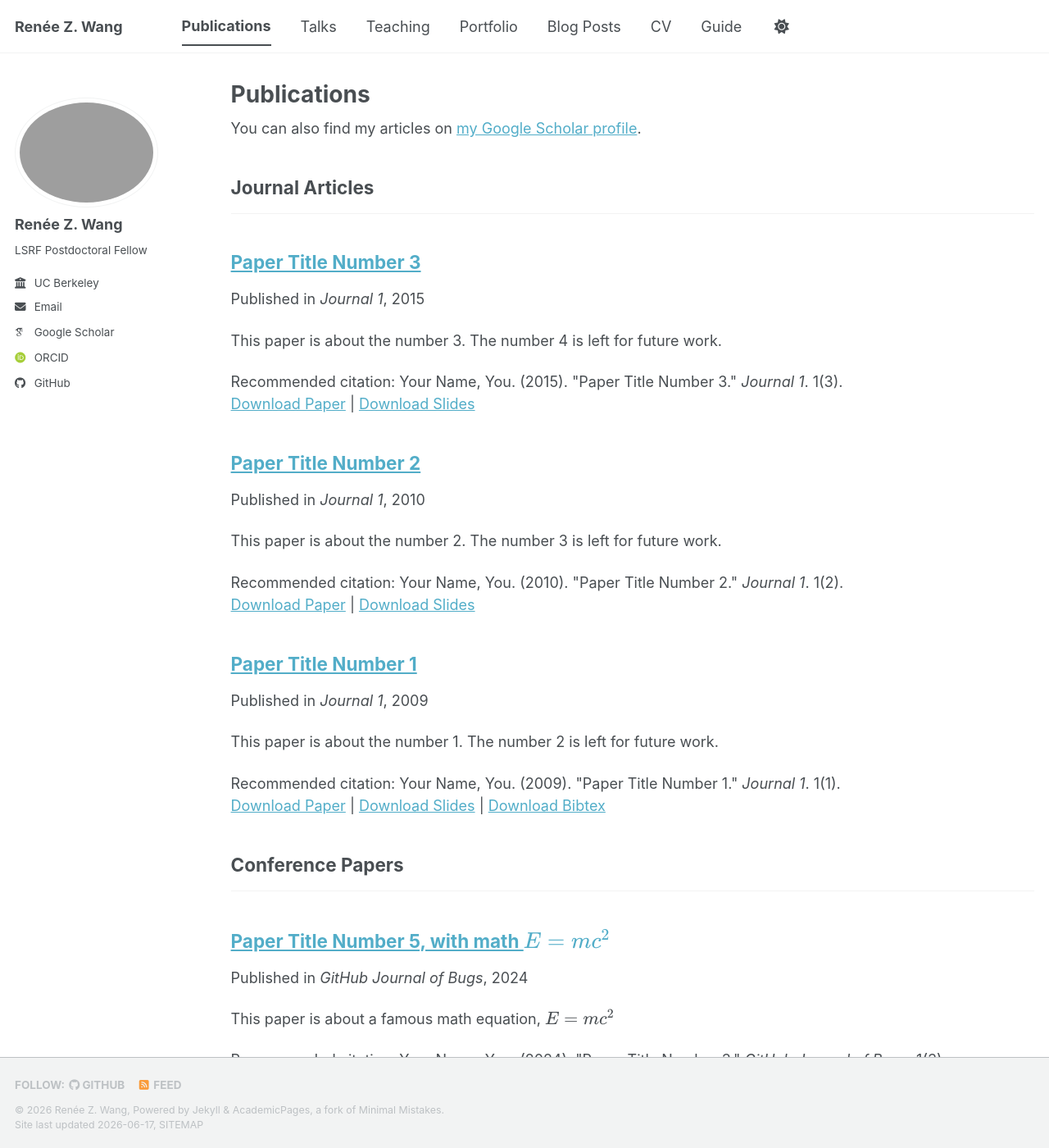
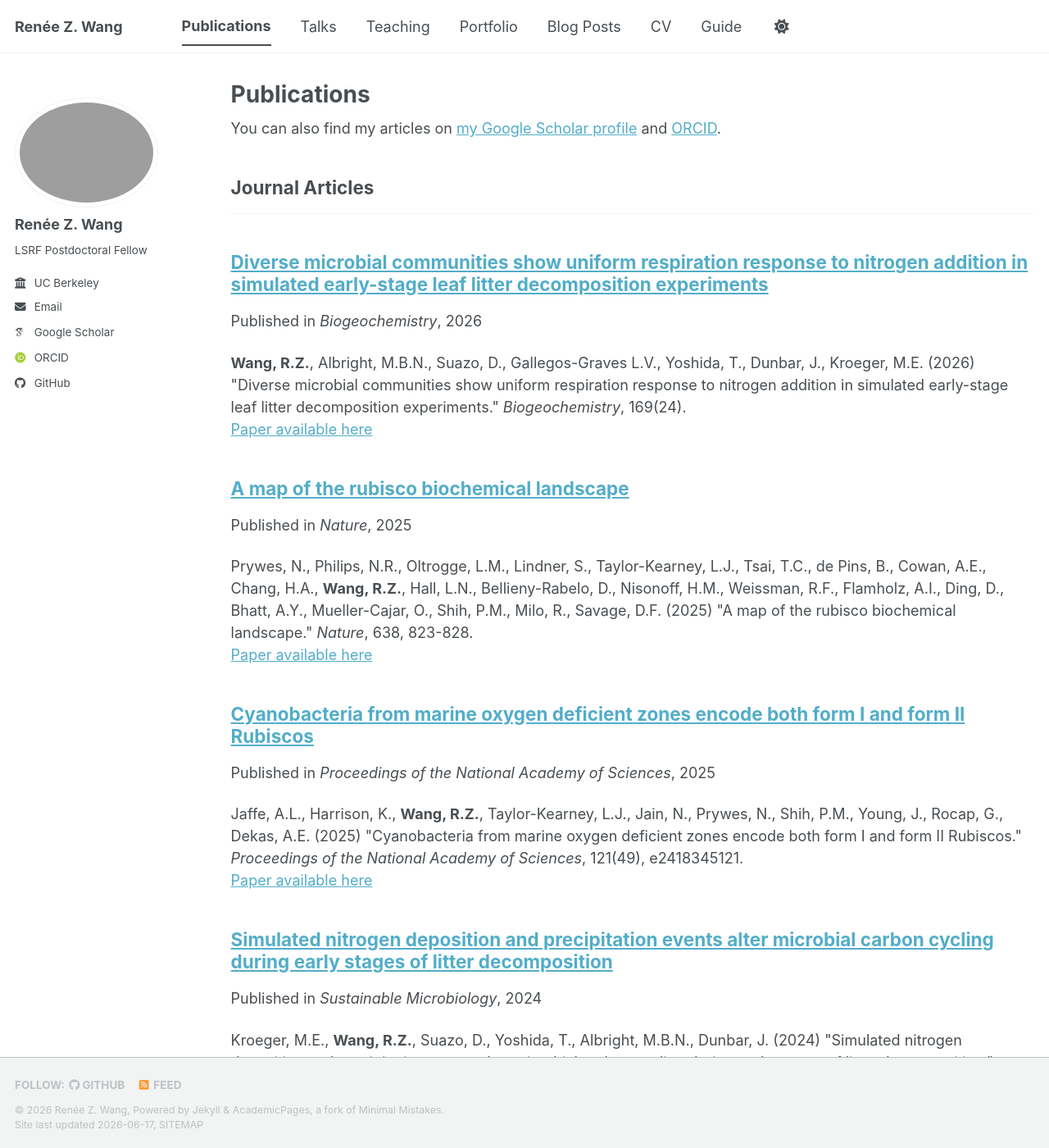
Before and after one commit to reneezwang/reneezwang.github.io, a Jekyll site: the page built from _pages/publications.html, in a window 1280 px wide and 1400 px high. Shown: the whole window at 82% size. Built offline with Jekyll 4.4.1, drawn with Linux system fonts in a browser that asks for light colours; some web fonts are replaced; a script bundle is joined from its source files by our own code; library files that are not in the unit come from our copies; some of the changed text lies outside the part shown.

Commit message:
Update publications page

```diff
--- a/_includes/archive-single.html
+++ b/_includes/archive-single.html
@@ -46,32 +46,32 @@
          <p class="page__date"><strong><i class="fa fa-fw fa-calendar" aria-hidden="true"></i> {{ site.data.ui-text[site.locale].date_label | default: "Published:" }}</strong> <time datetime="{{ post.date | default: "1900-01-01" | date_to_xmlschema }}">{{ post.date | default: "1900-01-01" | date: "%B %d, %Y" }}</time></p>
         {% endif %}
 
-    {% if post.excerpt and site.read_more != 'enabled' %}
+    {% if post.collection != 'publications' and post.excerpt and site.read_more != 'enabled' %}
     <p class="archive__item-excerpt" itemprop="description">{{ post.excerpt | markdownify }}</p>
-    {% elsif post.excerpt and site.read_more == 'enabled' %}
+    {% elsif post.collection != 'publications' and post.excerpt and site.read_more == 'enabled' %}
     <p class="archive__item-excerpt" itemprop="description"><p>{{ post.excerpt | markdownify | remove: '<p>' | remove: '</p>' }}<strong><a href="{{ base_path }}{{ post.url }}" rel="permalink"> Read more</a></strong></p></p>
     {% endif %}
 
     {% if post.citation and post.paperurl and post.slidesurl and post.bibtexurl %}
-      <p>Recommended citation: {{ post.citation }}<br /><a href="{{ post.paperurl }}">Download Paper</a> | <a href="{{ post.slidesurl }}">Download Slides</a> | <a href="{{ post.bibtexurl }}">Download Bibtex</a></p>
+      <p>{{ post.citation }}<br /><a href="{{ post.paperurl }}">Paper available here</a> | <a href="{{ post.slidesurl }}">Download Slides</a> | <a href="{{ post.bibtexurl }}">Download Bibtex</a></p>
     {% elsif post.citation and post.paperurl and post.slidesurl %}
-      <p>Recommended citation: {{ post.citation }}<br /><a href="{{ post.paperurl }}">Download Paper</a> | <a href="{{ post.slidesurl }}">Download Slides</a></p>
+      <p>{{ post.citation }}<br /><a href="{{ post.paperurl }}">Paper available here</a> | <a href="{{ post.slidesurl }}">Download Slides</a></p>
     {% elsif post.citation and post.paperurl and post.bibtexurl %}
-      <p>Recommended citation: {{ post.citation }}<br /><a href="{{ post.paperurl }}">Download Paper</a> | <a href="{{ post.bibtexurl }}">Download Bibtex</a></p>
+      <p>{{ post.citation }}<br /><a href="{{ post.paperurl }}">Paper available here</a> | <a href="{{ post.bibtexurl }}">Download Bibtex</a></p>
     {% elsif post.citation and post.paperurl %}
-      <p>Recommended citation: {{ post.citation }}<br /><a href="{{ post.paperurl }}">Download Paper</a></p>
+      <p>{{ post.citation }}<br /><a href="{{ post.paperurl }}">Paper available here</a></p>
     {% elsif post.citation and post.slidesurl and post.bibtexurl %}
-      <p>Recommended citation: {{ post.citation }}<br /><a href="{{ post.slidesurl }}">Download Slides</a> | <a href="{{ post.bibtexurl}}">Download Bibtex</a></p>
+      <p>{{ post.citation }}<br /><a href="{{ post.slidesurl }}">Download Slides</a> | <a href="{{ post.bibtexurl}}">Download Bibtex</a></p>
     {% elsif post.citation and post.slidesurl %}
-      <p>Recommended citation: {{ post.citation }}<br /><a href="{{ post.slidesurl }}">Download Slides</a></p>
+      <p>{{ post.citation }}<br /><a href="{{ post.slidesurl }}">Download Slides</a></p>
     {% elsif post.citation and post.bibtexurl %}
-      <p>Recommended citation: {{ post.citation }}<br /><a href="{{ post.bibtexurl }}">Download Bibtex</a></p>
+      <p>{{ post.citation }}<br /><a href="{{ post.bibtexurl }}">Download Bibtex</a></p>
     {% elsif post.citation %}
-      <p>Recommended citation: {{ post.citation }}</p>
+      <p>{{ post.citation }}</p>
     {% elsif post.paperurl and post.bibtexurl %}
-      <p><a href="{{ post.paperurl }}">Download Paper</a> | <a href="{{ post.bibtexurl }}">Download Bibtex</a></p>
+      <p><a href="{{ post.paperurl }}">Paper available here</a> | <a href="{{ post.bibtexurl }}">Download Bibtex</a></p>
     {% elsif post.paperurl %}
-      <p><a href="{{ post.paperurl }}">Download Paper</a></p>
+      <p><a href="{{ post.paperurl }}">Paper available here</a></p>
     {% elsif post.slidesurl and post.bibtexurl %}
       <p><a href="{{ post.slidesurl }}">Download Slides</a> | <a href="{{ post.bibtexurl }}">Download Bibtex</a></p>
     {% elsif post.slidesurl %}
--- a/_pages/publications.html
+++ b/_pages/publications.html
@@ -6,7 +6,7 @@ author_profile: true
 ---
 
 {% if site.author.googlescholar %}
-  <div class="wordwrap">You can also find my articles on <a href="{{site.author.googlescholar}}">my Google Scholar profile</a>.</div>
+  <div class="wordwrap">You can also find my articles on <a href="{{site.author.googlescholar}}">my Google Scholar profile</a> and <a href="https://orcid.org/0000-0003-3994-3244">ORCID</a>.</div>
 {% endif %}
 
 {% include base_path %}
--- a/_publications/2009-10-01-paper-title-number-1.md
+++ /dev/null
@@ -1,14 +0,0 @@
----
-title: "Paper Title Number 1"
-collection: publications
-category: manuscripts
-permalink: /publication/2009-10-01-paper-title-number-1
-excerpt: 'This paper is about the number 1. The number 2 is left for future work.'
-date: 2009-10-01
-venue: 'Journal 1'
-slidesurl: 'https://academicpages.github.io/files/slides1.pdf'
-paperurl: 'https://academicpages.github.io/files/paper1.pdf'
-bibtexurl: 'https://academicpages.github.io/files/bibtex1.bib'
-citation: 'Your Name, You. (2009). &quot;Paper Title Number 1.&quot; <i>Journal 1</i>. 1(1).'
----
-The contents above will be part of a list of publications, if the user clicks the link for the publication than the contents of section will be rendered as a full page, allowing you to provide more information about the paper for the reader. When publications are displayed as a single page, the contents of the above "citation" field will automatically be included below this section in a smaller font.
--- a/_publications/2010-10-01-paper-title-number-2.md
+++ /dev/null
@@ -1,14 +0,0 @@
----
-title: "Paper Title Number 2"
-collection: publications
-category: manuscripts
-permalink: /publication/2010-10-01-paper-title-number-2
-excerpt: 'This paper is about the number 2. The number 3 is left for future work.'
-date: 2010-10-01
-venue: 'Journal 1'
-slidesurl: 'https://academicpages.github.io/files/slides2.pdf'
-paperurl: 'https://academicpages.github.io/files/paper2.pdf'
-citation: 'Your Name, You. (2010). &quot;Paper Title Number 2.&quot; <i>Journal 1</i>. 1(2).'
----
-
-The contents above will be part of a list of publications, if the user clicks the link for the publication than the contents of section will be rendered as a full page, allowing you to provide more information about the paper for the reader. When publications are displayed as a single page, the contents of the above "citation" field will automatically be included below this section in a smaller font.
--- a/_publications/2015-10-01-paper-title-number-3.md
+++ /dev/null
@@ -1,14 +0,0 @@
----
-title: "Paper Title Number 3"
-collection: publications
-category: manuscripts
-permalink: /publication/2015-10-01-paper-title-number-3
-excerpt: 'This paper is about the number 3. The number 4 is left for future work.'
-date: 2015-10-01
-venue: 'Journal 1'
-slidesurl: 'https://academicpages.github.io/files/slides3.pdf'
-paperurl: 'https://academicpages.github.io/files/paper3.pdf'
-citation: 'Your Name, You. (2015). &quot;Paper Title Number 3.&quot; <i>Journal 1</i>. 1(3).'
----
-
-The contents above will be part of a list of publications, if the user clicks the link for the publication than the contents of section will be rendered as a full page, allowing you to provide more information about the paper for the reader. When publications are displayed as a single page, the contents of the above "citation" field will automatically be included below this section in a smaller font.
--- /dev/null
+++ b/_publications/2016-05-01-source-to-sink-lignin-composition.md
@@ -0,0 +1,12 @@
+---
+title: "Source to sink: Evolution of lignin composition in the Madre de Dios River system with connection to the Amazon basin and offshore"
+collection: publications
+category: manuscripts
+permalink: /publication/2016-05-01-source-to-sink-lignin-composition
+date: 2016-05-01
+venue: "Journal of Geophysical Research: Biogeosciences"
+paperurl: "https://doi.org/10.1002/2016JG003323"
+citation: "Feng, X., Feakins, S.J., Liu, Z., Ponton, C., <strong>Wang, R.Z.</strong>, Karkabi, E., Galy, V., Berelson, W.M., Nottingham, A.T., Meir, P. and West, A.J. (2016) &quot;Source to sink: Evolution of lignin composition in the Madre de Dios River system with connection to the Amazon basin and offshore.&quot; <i>Journal of Geophysical Research: Biogeosciences</i>, 121(5), 1316-1338."
+---
+
+Feng, X., Feakins, S.J., Liu, Z., Ponton, C., <strong>Wang, R.Z.</strong>, Karkabi, E., Galy, V., Berelson, W.M., Nottingham, A.T., Meir, P. and West, A.J. (2016) "Source to sink: Evolution of lignin composition in the Madre de Dios River system with connection to the Amazon basin and offshore." <i>Journal of Geophysical Research: Biogeosciences</i>, 121(5), 1316-1338. https://doi.org/10.1002/2016JG003323
--- /dev/null
+++ b/_publications/2023-04-01-bacterial-form-i-rubisco.md
@@ -0,0 +1,12 @@
+---
+title: "A bacterial form I' Rubisco has a smaller carbon isotope fractionation than its form I counterpart"
+collection: publications
+category: manuscripts
+permalink: /publication/2023-04-01-bacterial-form-i-rubisco
+date: 2023-04-01
+venue: "Biomolecules"
+paperurl: "https://doi.org/10.3390/biom13040596"
+citation: "<strong>Wang, R.Z.</strong>, Liu, A.K., Banda, D.M., Fischer, W.W. and Shih, P.M. (2023) &quot;A bacterial form I&apos; Rubisco has a smaller carbon isotope fractionation than its form I counterpart.&quot; <i>Biomolecules</i>, 13(4), 596."
+---
+
+<strong>Wang, R.Z.</strong>, Liu, A.K., Banda, D.M., Fischer, W.W. and Shih, P.M. (2023) "A bacterial form I' Rubisco has a smaller carbon isotope fractionation than its form I counterpart." <i>Biomolecules</i>, 13(4), 596. https://doi.org/10.3390/biom13040596
--- /dev/null
+++ b/_publications/2023-05-01-ancestral-rubisco-carbon-isotope-fractionation.md
@@ -0,0 +1,14 @@
+---
+title: "Carbon isotope fractionation by an ancestral rubisco suggests that biological proxies for CO2 through geologic time should be reevaluated"
+collection: publications
+category: manuscripts
+permalink: /publication/2023-05-01-ancestral-rubisco-carbon-isotope-fractionation
+date: 2023-05-01
+venue: "Proceedings of the National Academy of Sciences"
+paperurl: "https://doi.org/10.1073/pnas.2300466120"
+citation: "<strong>Wang, R.Z.</strong>, Nichols, R.J., Liu, A.K., Flamholz, A.I., Artier, J., Banda, D.M., Savage, D.F., Eiler, J.M., Shih, P.M. and Fischer, W.W. (2023) &quot;Carbon isotope fractionation by an ancestral rubisco suggests that biological proxies for CO2 through geologic time should be reevaluated.&quot; <i>Proceedings of the National Academy of Sciences</i>, 120(20), e2300466120."
+---
+
+<strong>Wang, R.Z.</strong>, Nichols, R.J., Liu, A.K., Flamholz, A.I., Artier, J., Banda, D.M., Savage, D.F., Eiler, J.M., Shih, P.M. and Fischer, W.W. (2023) "Carbon isotope fractionation by an ancestral rubisco suggests that biological proxies for CO2 through geologic time should be reevaluated." <i>Proceedings of the National Academy of Sciences</i>, 120(20), e2300466120. https://doi.org/10.1073/pnas.2300466120
+
+This paper was highlighted in a PNAS commentary: Kranz, S.A. (2023) "Insights into the biological control of the carbon isotope signatures of ancient aquatic organisms." <i>Proceedings of the National Academy of Sciences</i>, 120(23), e2306683120. https://doi.org/10.1073/pnas.2306683120
--- /dev/null
+++ b/_publications/2024-06-01-detoxifying-no-reductases-n2o.md
@@ -0,0 +1,12 @@
+---
+title: "Widespread detoxifying NO reductases impart a distinct isotopic fingerprint on N2O under anoxia"
+collection: publications
+category: manuscripts
+permalink: /publication/2024-06-01-detoxifying-no-reductases-n2o
+date: 2024-06-01
+venue: "Proceedings of the National Academy of Sciences"
+paperurl: "https://doi.org/10.1073/pnas.2319960121"
+citation: "<strong>Wang, R.Z.</strong>, Lonergan, Z.R., Wilbert, S.A., Eiler, J.M., Newman, D.K. (2024) &quot;Widespread detoxifying NO reductases impart a distinct isotopic fingerprint on N2O under anoxia.&quot; <i>Proceedings of the National Academy of Sciences</i>, 121(25), e2319960121."
+---
+
+<strong>Wang, R.Z.</strong>, Lonergan, Z.R., Wilbert, S.A., Eiler, J.M., Newman, D.K. (2024) "Widespread detoxifying NO reductases impart a distinct isotopic fingerprint on N2O under anoxia." <i>Proceedings of the National Academy of Sciences</i>, 121(25), e2319960121. https://doi.org/10.1073/pnas.2319960121
--- /dev/null
+++ b/_publications/2024-07-01-evolution-and-origins-of-rubisco.md
@@ -0,0 +1,12 @@
+---
+title: "Evolution and origins of rubisco"
+collection: publications
+category: manuscripts
+permalink: /publication/2024-07-01-evolution-and-origins-of-rubisco
+date: 2024-07-01
+venue: "Current Biology"
+paperurl: "https://doi.org/10.1016/j.cub.2024.06.024"
+citation: "Taylor-Kearney, L.J., <strong>Wang, R.Z.</strong>, Shih, P.M. (2024) &quot;Evolution and origins of rubisco.&quot; <i>Current Biology</i>, 34(16), R764-R767."
+---
+
+Taylor-Kearney, L.J., <strong>Wang, R.Z.</strong>, Shih, P.M. (2024) "Evolution and origins of rubisco." <i>Current Biology</i>, 34(16), R764-R767. https://doi.org/10.1016/j.cub.2024.06.024
--- /dev/null
+++ b/_publications/2024-08-01-nitrogen-deposition-precipitation-litter-decomposition.md
@@ -0,0 +1,12 @@
+---
+title: "Simulated nitrogen deposition and precipitation events alter microbial carbon cycling during early stages of litter decomposition"
+collection: publications
+category: manuscripts
+permalink: /publication/2024-08-01-nitrogen-deposition-precipitation-litter-decomposition
+date: 2024-08-01
+venue: "Sustainable Microbiology"
+paperurl: "https://doi.org/10.1093/sumbio/qvae031"
+citation: "Kroeger, M.E., <strong>Wang, R.Z.</strong>, Suazo, D., Yoshida, T., Albright, M.B.N., Dunbar, J. (2024) &quot;Simulated nitrogen deposition and precipitation events alter microbial carbon cycling during early stages of litter decomposition.&quot; <i>Sustainable Microbiology</i>, qvae031."
+---
+
+Kroeger, M.E., <strong>Wang, R.Z.</strong>, Suazo, D., Yoshida, T., Albright, M.B.N., Dunbar, J. (2024) "Simulated nitrogen deposition and precipitation events alter microbial carbon cycling during early stages of litter decomposition." <i>Sustainable Microbiology</i>, qvae031. https://doi.org/10.1093/sumbio/qvae031
--- /dev/null
+++ b/_publications/2025-01-01-cyanobacteria-marine-oxygen-deficient-zones-rubiscos.md
@@ -0,0 +1,12 @@
+---
+title: "Cyanobacteria from marine oxygen deficient zones encode both form I and form II Rubiscos"
+collection: publications
+category: manuscripts
+permalink: /publication/2025-01-01-cyanobacteria-marine-oxygen-deficient-zones-rubiscos
+date: 2025-01-01
+venue: "Proceedings of the National Academy of Sciences"
+paperurl: "https://doi.org/10.1073/pnas.2418345121"
+citation: "Jaffe, A.L., Harrison, K., <strong>Wang, R.Z.</strong>, Taylor-Kearney, L.J., Jain, N., Prywes, N., Shih, P.M., Young, J., Rocap, G., Dekas, A.E. (2025) &quot;Cyanobacteria from marine oxygen deficient zones encode both form I and form II Rubiscos.&quot; <i>Proceedings of the National Academy of Sciences</i>, 121(49), e2418345121."
+---
+
+Jaffe, A.L., Harrison, K., <strong>Wang, R.Z.</strong>, Taylor-Kearney, L.J., Jain, N., Prywes, N., Shih, P.M., Young, J., Rocap, G., Dekas, A.E. (2025) "Cyanobacteria from marine oxygen deficient zones encode both form I and form II Rubiscos." <i>Proceedings of the National Academy of Sciences</i>, 121(49), e2418345121. https://doi.org/10.1073/pnas.2418345121
--- /dev/null
+++ b/_publications/2025-02-01-map-of-rubisco-biochemical-landscape.md
@@ -0,0 +1,12 @@
+---
+title: "A map of the rubisco biochemical landscape"
+collection: publications
+category: manuscripts
+permalink: /publication/2025-02-01-map-of-rubisco-biochemical-landscape
+date: 2025-02-01
+venue: "Nature"
+paperurl: "https://doi.org/10.1038/s41586-024-08455-0"
+citation: "Prywes, N., Philips, N.R., Oltrogge, L.M., Lindner, S., Taylor-Kearney, L.J., Tsai, T.C., de Pins, B., Cowan, A.E., Chang, H.A., <strong>Wang, R.Z.</strong>, Hall, L.N., Bellieny-Rabelo, D., Nisonoff, H.M., Weissman, R.F., Flamholz, A.I., Ding, D., Bhatt, A.Y., Mueller-Cajar, O., Shih, P.M., Milo, R., Savage, D.F. (2025) &quot;A map of the rubisco biochemical landscape.&quot; <i>Nature</i>, 638, 823-828."
+---
+
+Prywes, N., Philips, N.R., Oltrogge, L.M., Lindner, S., Taylor-Kearney, L.J., Tsai, T.C., de Pins, B., Cowan, A.E., Chang, H.A., <strong>Wang, R.Z.</strong>, Hall, L.N., Bellieny-Rabelo, D., Nisonoff, H.M., Weissman, R.F., Flamholz, A.I., Ding, D., Bhatt, A.Y., Mueller-Cajar, O., Shih, P.M., Milo, R., Savage, D.F. (2025) "A map of the rubisco biochemical landscape." <i>Nature</i>, 638, 823-828. https://doi.org/10.1038/s41586-024-08455-0
--- a/_publications/2025-06-08-paper-title-number-5.md
+++ /dev/null
@@ -1,13 +0,0 @@
----
-title: "Paper Title Number 5, with math $$E=mc^2$$"
-collection: publications
-category: conferences
-permalink: /publication/2024-02-17-paper-title-number-4
-excerpt: 'This paper is about a famous math equation, $$E=mc^2$$'
-date: 2024-02-17
-venue: 'GitHub Journal of Bugs'
-paperurl: 'https://academicpages.github.io/files/paper3.pdf'
-citation: 'Your Name, You. (2024). &quot;Paper Title Number 3.&quot; <i>GitHub Journal of Bugs</i>. 1(3).'
----
-
-Using [MathJax](https://www.mathjax.org/) in the description is supported - $$E=mc^2$$ - however, the use must be mindful that the default delimiters are `$$...$$` and `\\[...\\]` which differs from the `$...$` that is typically expected.
--- /dev/null
+++ b/_publications/2026-01-01-microbial-communities-respiration-nitrogen-litter-decomposition.md
@@ -0,0 +1,12 @@
+---
+title: "Diverse microbial communities show uniform respiration response to nitrogen addition in simulated early-stage leaf litter decomposition experiments"
+collection: publications
+category: manuscripts
+permalink: /publication/2026-01-01-microbial-communities-respiration-nitrogen-litter-decomposition
+date: 2026-01-01
+venue: "Biogeochemistry"
+paperurl: "https://doi.org/10.1007/s10533-026-01322-2"
+citation: "<strong>Wang, R.Z.</strong>, Albright, M.B.N., Suazo, D., Gallegos-Graves L.V., Yoshida, T., Dunbar, J., Kroeger, M.E. (2026) &quot;Diverse microbial communities show uniform respiration response to nitrogen addition in simulated early-stage leaf litter decomposition experiments.&quot; <i>Biogeochemistry</i>, 169(24)."
+---
+
+<strong>Wang, R.Z.</strong>, Albright, M.B.N., Suazo, D., Gallegos-Graves L.V., Yoshida, T., Dunbar, J., Kroeger, M.E. (2026) "Diverse microbial communities show uniform respiration response to nitrogen addition in simulated early-stage leaf litter decomposition experiments." <i>Biogeochemistry</i>, 169(24). https://doi.org/10.1007/s10533-026-01322-2
```
Also changed, not shown: _layouts/single.html (+9 -9 lines), _publications/2024-02-17-paper-title-number-4.md (deleted, +0 -13 lines).
